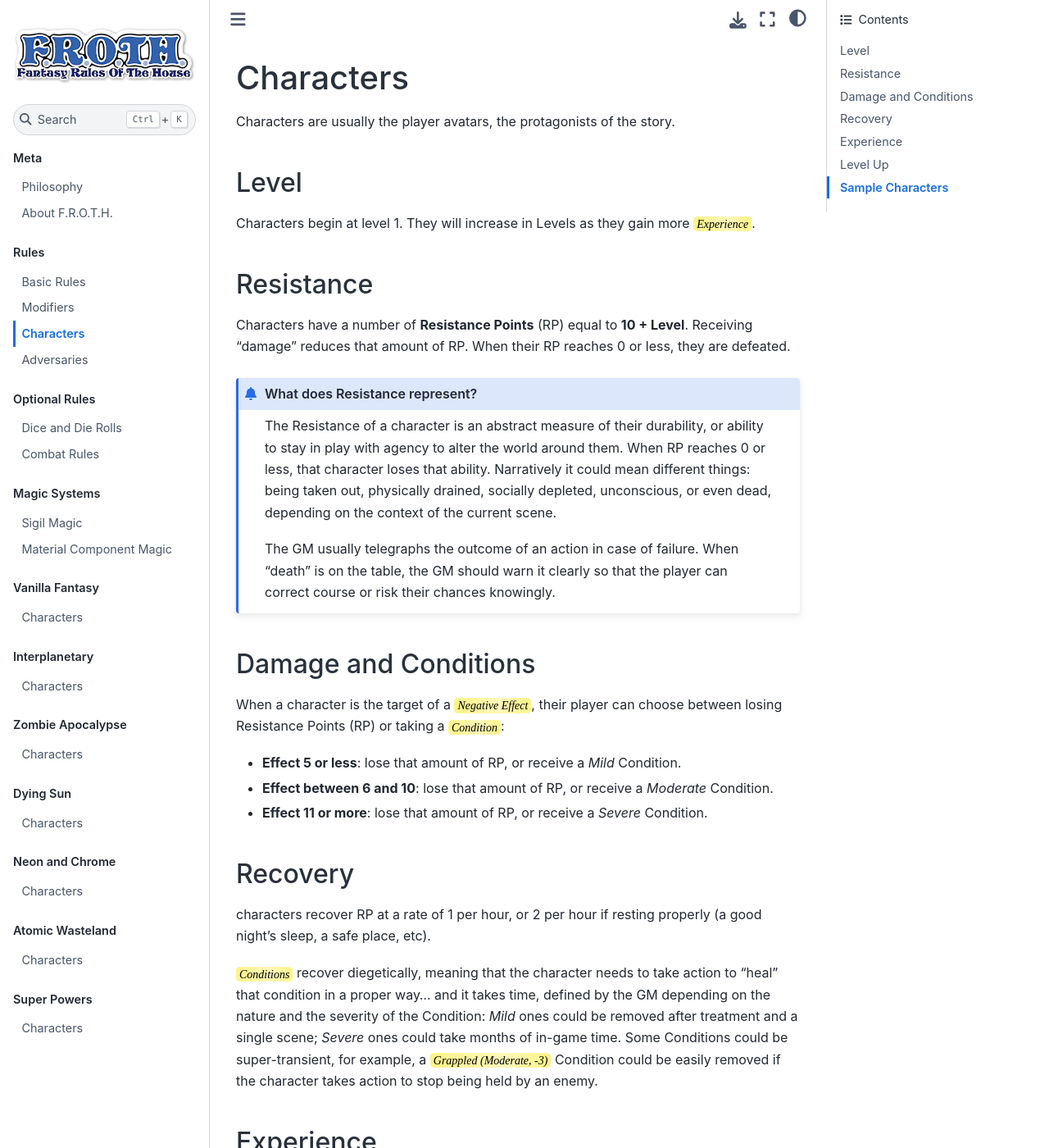
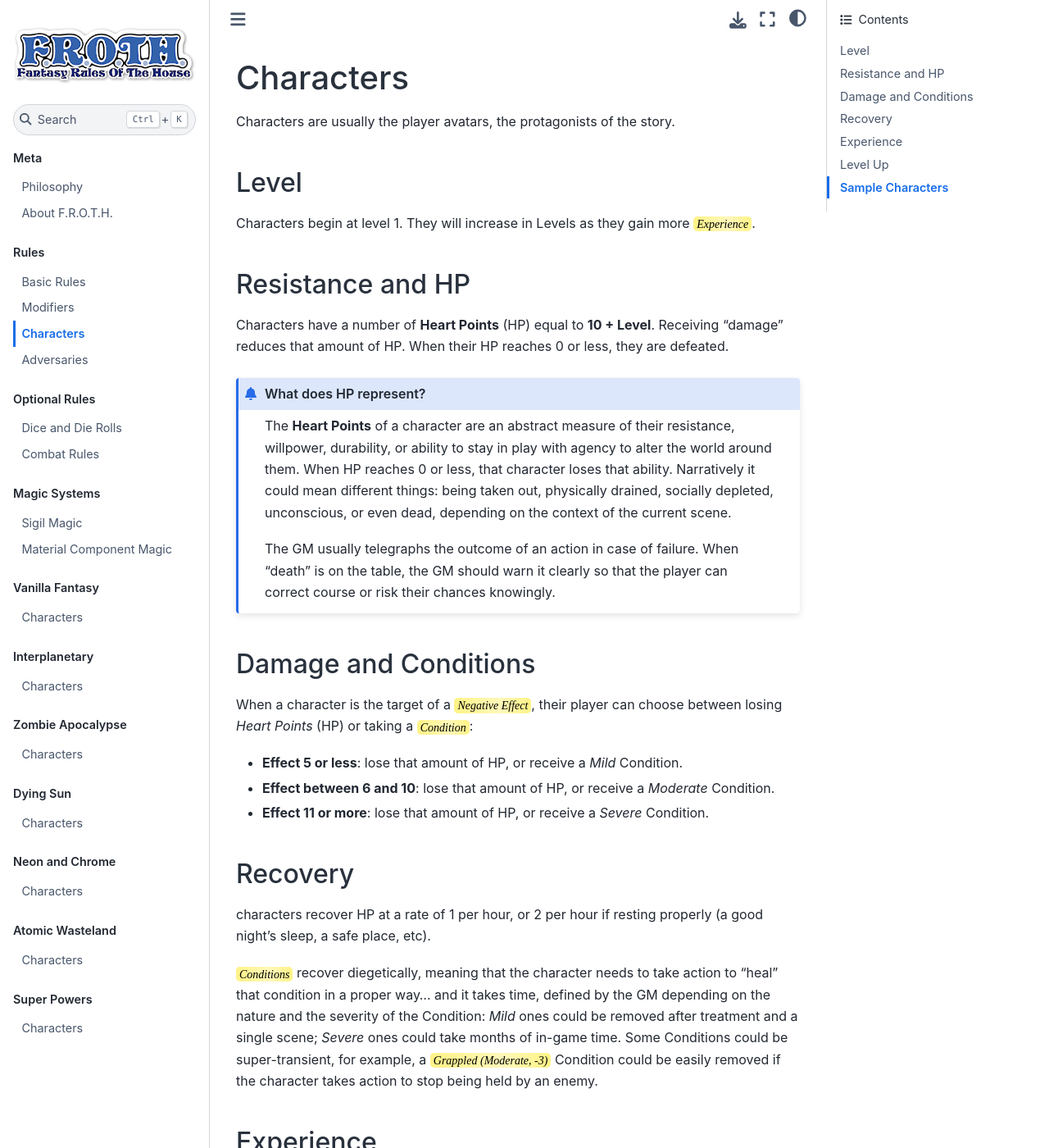
Before and after one commit to TaTooKa/froth, a Sphinx documentation site: the page built from docs/source/pages/rules/characters.rst, in a window 1280 px wide and 1400 px high. Shown: the whole window at 82% size. Built offline with Sphinx 7.4.7 and the Sphinx Book theme 1.1.4, drawn with Linux system fonts in a browser that asks for light colours; cross-references to code outside the pages are shown as plain code; some of the changed text lies outside the part shown.

Commit message:
change RP to HP

```diff
--- a/docs/source/pages/rules/basicrules.rst
+++ b/docs/source/pages/rules/basicrules.rst
@@ -46,4 +46,4 @@ Positive and Negative Effect
 
       The GM is free to interpret these numbers following their gut, but as a rule of thumb, consider that a difference of 5 or less is not that big of a deal; a difference of 5~10 is important; a difference of 10+ is huge.
 
-   This amount of Effect is also used when dealing damage to a target's :hoverxref:`Resistance <resistancepoints>`, or when applying a :hoverxref:`Condition <conditions>`.
+   This amount of Effect is also used when dealing damage to a target's :hoverxref:`Resistance <heartpoints>`, or when applying a :hoverxref:`Condition <conditions>`.
--- a/docs/source/pages/rules/characters.rst
+++ b/docs/source/pages/rules/characters.rst
@@ -10,16 +10,16 @@ Level
 
 Characters begin at level 1. They will increase in Levels as they gain more :hoverxref:`Experience <experience>`.
 
-Resistance
-~~~~~~~~~~
+Resistance and HP
+~~~~~~~~~~~~~~~~~
 
-.. _resistancepoints:
+.. _heartpoints:
 
-Characters have a number of **Resistance Points** (RP) equal to **10 + Level**. Receiving “damage” reduces that amount of RP. When their RP reaches 0 or less, they are defeated.
+Characters have a number of **Heart Points** (HP) equal to **10 + Level**. Receiving “damage” reduces that amount of HP. When their HP reaches 0 or less, they are defeated.
 
-.. admonition:: What does Resistance represent?
+.. admonition:: What does HP represent?
 
-   The Resistance of a character is an abstract measure of their durability, or ability to stay in play with agency to alter the world around them. When RP reaches 0 or less, that character loses that ability. Narratively it could mean different things: being taken out, physically drained, socially depleted, unconscious, or even dead, depending on the context of the current scene.
+   The **Heart Points** of a character are an abstract measure of their resistance, willpower, durability, or ability to stay in play with agency to alter the world around them. When HP reaches 0 or less, that character loses that ability. Narratively it could mean different things: being taken out, physically drained, socially depleted, unconscious, or even dead, depending on the context of the current scene.
 
    The GM usually telegraphs the outcome of an action in case of failure. When "death" is on the table, the GM should warn it clearly so that the player can correct course or risk their chances knowingly.
 
@@ -28,18 +28,18 @@ Characters have a number of **Resistance Points** (RP) equal to **10 + Level**.
 Damage and Conditions
 ~~~~~~~~~~~~~~~~~~~~~
 
-When a character is the target of a :hoverxref:`Negative Effect <effect>`, their player can choose between losing Resistance Points (RP) or taking a :hoverxref:`Condition <conditions>`:
+When a character is the target of a :hoverxref:`Negative Effect <effect>`, their player can choose between losing *Heart Points* (HP) or taking a :hoverxref:`Condition <conditions>`:
 
-- **Effect 5 or less**: lose that amount of RP, or receive a *Mild* Condition.
-- **Effect between 6 and 10**: lose that amount of RP, or receive a *Moderate* Condition.
-- **Effect 11 or more**: lose that amount of RP, or receive a *Severe* Condition.
+- **Effect 5 or less**: lose that amount of HP, or receive a *Mild* Condition.
+- **Effect between 6 and 10**: lose that amount of HP, or receive a *Moderate* Condition.
+- **Effect 11 or more**: lose that amount of HP, or receive a *Severe* Condition.
 
 .. _recovery:
 
 Recovery
 ~~~~~~~~
 
-characters recover RP at a rate of 1 per hour, or 2 per hour if resting properly (a good night’s sleep, a safe place, etc).
+characters recover HP at a rate of 1 per hour, or 2 per hour if resting properly (a good night’s sleep, a safe place, etc).
 
 :hoverxref:`Conditions <conditions>` recover diegetically, meaning that the character needs to take action to “heal” that condition in a proper way… and it takes time, defined by the GM depending on the nature and the severity of the Condition: *Mild* ones could be removed after treatment and a single scene; *Severe* ones could take months of in-game time. Some Conditions could be super-transient, for example, a ``Grappled (Moderate, -3)`` Condition could be easily removed if the character takes action to stop being held by an enemy.
 
@@ -55,7 +55,7 @@ Level Up
 
 .. _levelup:
 
-When you level up, you gain a new :hoverxref:`Bonus <bonusesmaluses>`, provided you can justify its acquisition in the fiction, or Improve an existing Bonus (*Minor* -> *Moderate* -> *Major*), as long as it makes sense and you can explain how that happens. Also remember that since your max :hoverxref:`RP <resistancepoints>` is 10 + Level, it increases by 1.
+When you level up, you gain a new :hoverxref:`Bonus <bonusesmaluses>`, provided you can justify its acquisition in the fiction, or Improve an existing Bonus (*Minor* -> *Moderate* -> *Major*), as long as it makes sense and you can explain how that happens. Also remember that since your max :hoverxref:`HP <heartpoints>` is 10 + Level, it increases by 1.
 
 .. admonition:: Which Bonuses to Improve
 
@@ -71,7 +71,7 @@ Sample Characters
    * - .. container:: character1
 
             | **Nanoc the barbarian**
-            | Level 1 - RP 11
+            | Level 1 - HP 11
             | ``Adept Swordmaster (+1)``
             | ``Masterwork Longsword (+3)``
             | ``Adept Survivalist (+1)``
@@ -79,7 +79,7 @@ Sample Characters
      - .. container:: character2
 
             | **Greyhound the thief**
-            | Level 1 - RP 11
+            | Level 1 - HP 11
             | ``Lockpicking Expert (+3)``
             | ``Mundane Dagger (+1)``
             | ``Pickpocket Adept (+1)``
```
Also changed, not shown: docs/source/pages/optionalrules/combat.rst (+5 -5 lines), docs/source/pages/rules/adversaries.rst (+12 -12 lines).
